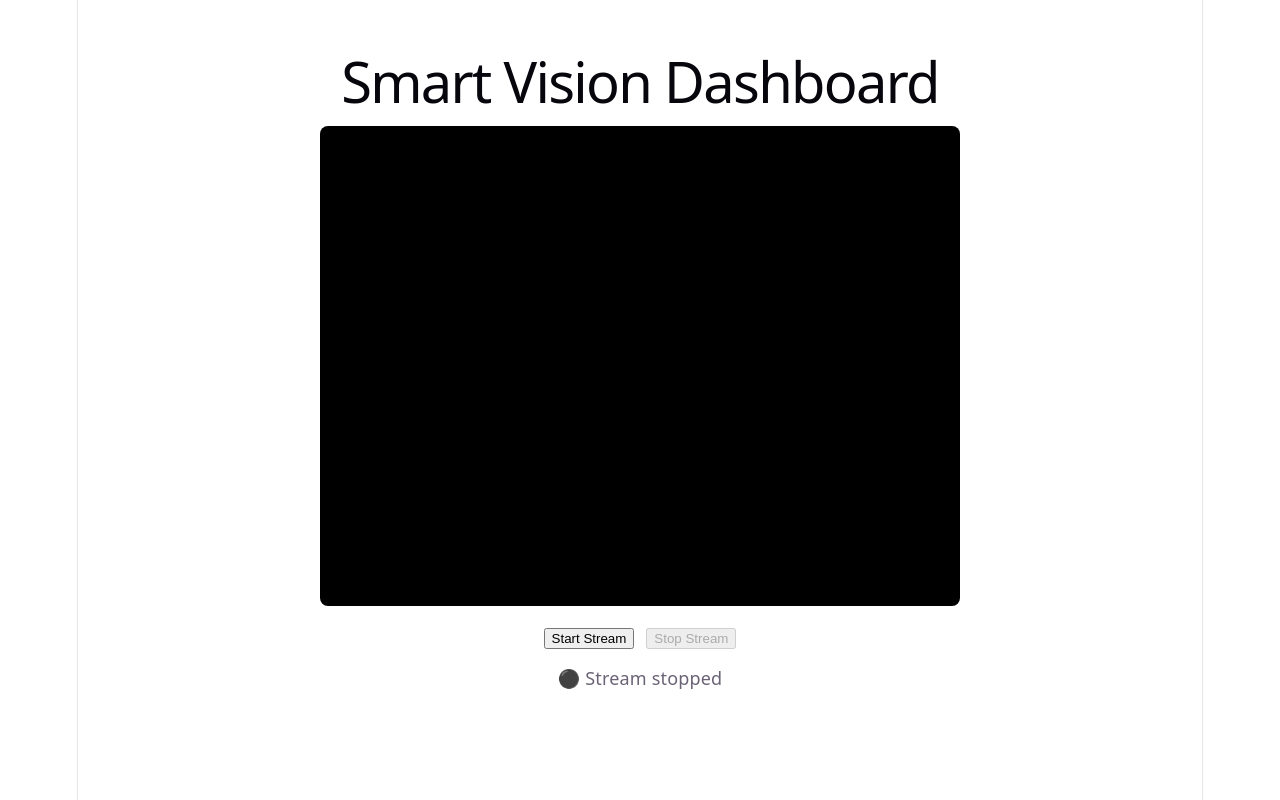
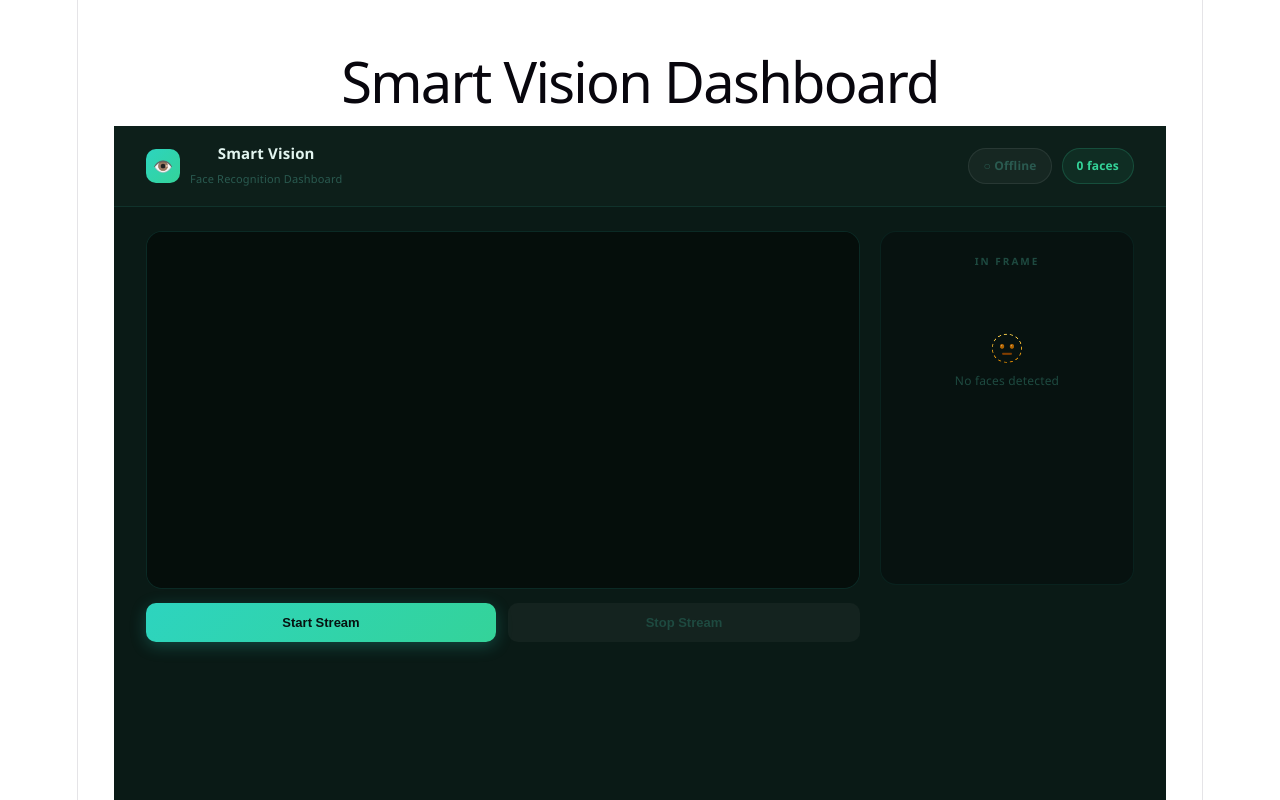
Before and after one commit to mallikkarishma/smart-vision, a React app in the folder frontend/: page / in a window 1280 px wide. Shown: the top 800 px of the page. Built offline with nearby package versions, Linux system fonts and the light colour scheme; the HTML template or start-up script is replaced by a standard one.

Commit message:
feat: optimized face detection, multi-face recognition, teal UI theme

```diff
--- a/frontend/src/components/WebcamStream.jsx
+++ b/frontend/src/components/WebcamStream.jsx
@@ -1,9 +1,11 @@
-import { useRef, useEffect } from "react";
+import { useRef, useEffect, useState } from "react";
 import useWebcam from "../hooks/useWebcam";
 
 const WebcamStream = () => {
   const { videoRef, isStreaming, faces, startWebcam, stopWebcam } = useWebcam();
   const canvasRef = useRef(null);
+  const [fps, setFps] = useState(0);
+  const frameTimeRef = useRef(Date.now());
 
   useEffect(() => {
     const canvas = canvasRef.current;
@@ -13,44 +15,226 @@ const WebcamStream = () => {
     const scaleX = 640 / 320;
     const scaleY = 480 / 240;
 
+    const now = Date.now();
+    setFps(Math.round(1000 / (now - frameTimeRef.current)));
+    frameTimeRef.current = now;
+
     faces.forEach((face) => {
       const isKnown = face.name && face.name !== "Unknown" && face.name !== "Detecting...";
+      const isDetecting = face.name === "Detecting...";
+      const color = isKnown ? "#2dd4bf" : isDetecting ? "#fbbf24" : "#f87171";
 
-      ctx.strokeStyle = isKnown ? "#00FF00" : "#FF0000";
+      const x = face.x * scaleX;
+      const y = face.y * scaleY;
+      const w = face.width * scaleX;
+      const h = face.height * scaleY;
+
+      // Glow
+      ctx.shadowColor = color;
+      ctx.shadowBlur = 14;
+      ctx.strokeStyle = color;
       ctx.lineWidth = 2;
-      ctx.strokeRect(face.x * scaleX, face.y * scaleY, face.width * scaleX, face.height * scaleY);
+      ctx.beginPath();
+      ctx.roundRect(x, y, w, h, 10);
+      ctx.stroke();
+      ctx.shadowBlur = 0;
 
-      ctx.fillStyle = isKnown ? "#00FF00" : "#FF0000";
-      ctx.font = "bold 16px Arial";
-      ctx.fillText(face.name || "Unknown", face.x * scaleX, face.y * scaleY - 8);
+      // Corner brackets
+      const cs = 14;
+      ctx.lineWidth = 3;
+      [[x, y], [x + w, y], [x, y + h], [x + w, y + h]].forEach(([cx, cy], i) => {
+        ctx.beginPath();
+        ctx.moveTo(cx + (i % 2 === 0 ? cs : -cs), cy);
+        ctx.lineTo(cx, cy);
+        ctx.lineTo(cx, cy + (i < 2 ? cs : -cs));
+        ctx.stroke();
+      });
+
+      // Badge
+      const label = face.name || "Unknown";
+      ctx.font = "600 12px 'Segoe UI', sans-serif";
+      const textW = ctx.measureText(label).width + 18;
+      ctx.fillStyle = color + "25";
+      ctx.beginPath();
+      ctx.roundRect(x, y - 26, textW, 20, 5);
+      ctx.fill();
+      ctx.strokeStyle = color + "80";
+      ctx.lineWidth = 1;
+      ctx.beginPath();
+      ctx.roundRect(x, y - 26, textW, 20, 5);
+      ctx.stroke();
+      ctx.fillStyle = color;
+      ctx.fillText(label, x + 9, y - 12);
     });
   }, [faces]);
 
   return (
-    <div style={{ display: "flex", flexDirection: "column", alignItems: "center", gap: "16px" }}>
-      <div style={{ position: "relative" }}>
+    <div style={{
+      minHeight: "100vh",
+      background: "#0a1a16",
+      color: "#e2f5f0",
+      fontFamily: "'Segoe UI', sans-serif",
+    }}>
+      {/* Navbar */}
+      <div style={{
+        display: "flex",
+        alignItems: "center",
+        justifyContent: "space-between",
+        padding: "14px 32px",
+        background: "#0d1f1a",
+        borderBottom: "0.5px solid rgba(45,212,191,0.1)",
+      }}>
+        <div style={{ display: "flex", alignItems: "center", gap: "10px" }}>
+          <div style={{
+            width: 34, height: 34, borderRadius: 10,
+            background: "linear-gradient(135deg, #2dd4bf, #34d399)",
+            display: "flex", alignItems: "center",
+            justifyContent: "center", fontSize: 16,
+          }}>
+            👁️
+          </div>
+          <div>
+            <div style={{ fontWeight: 700, fontSize: 15 }}>Smart Vision</div>
+            <div style={{ fontSize: 11, color: "#2a5a50" }}>Face Recognition Dashboard</div>
+          </div>
+        </div>
+        <div style={{ display: "flex", gap: "10px", alignItems: "center" }}>
+          <div style={{
+            padding: "4px 14px", borderRadius: 20, fontSize: 12, fontWeight: 600,
+            background: isStreaming ? "rgba(45,212,191,0.12)" : "rgba(255,255,255,0.04)",
+            border: `0.5px solid ${isStreaming ? "rgba(45,212,191,0.3)" : "rgba(255,255,255,0.08)"}`,
+            color: isStreaming ? "#2dd4bf" : "#2a5a50",
+          }}>
+            {isStreaming ? `● LIVE  ${fps} fps` : "○ Offline"}
+          </div>
+          <div style={{
+            padding: "4px 14px", borderRadius: 20, fontSize: 12, fontWeight: 600,
+            background: "rgba(52,211,153,0.08)",
+            border: "0.5px solid rgba(52,211,153,0.2)",
+            color: "#34d399",
+          }}>
+            {faces.length} face{faces.length !== 1 ? "s" : ""}
+          </div>
+        </div>
+      </div>
+
+      {/* Body */}
+      <div style={{
+        display: "flex", gap: "20px",
+        padding: "24px 32px", alignItems: "flex-start",
+      }}>
+        {/* Video */}
+        <div style={{ flex: 1 }}>
+          <div style={{
+            borderRadius: 16, overflow: "hidden",
+            border: "0.5px solid rgba(45,212,191,0.12)",
+            background: "#071210",
+            boxShadow: isStreaming ? "0 0 32px rgba(45,212,191,0.08)" : "none",
+            position: "relative",
+          }}>
             <video
               ref={videoRef}
               autoPlay
               playsInline
-          style={{ width: "640px", height: "480px", background: "#000", borderRadius: "8px" }}
+              style={{ width: "100%", display: "block", background: "#050e0b" }}
             />
             <canvas
               ref={canvasRef}
               width={640}
               height={480}
-          style={{ position: "absolute", top: 0, left: 0, borderRadius: "8px" }}
+              style={{ position: "absolute", top: 0, left: 0, width: "100%", height: "100%" }}
             />
           </div>
-      <div style={{ display: "flex", gap: "12px" }}>
-        <button onClick={startWebcam} disabled={isStreaming}>
+
+          {/* Buttons */}
+          <div style={{ display: "flex", gap: "12px", marginTop: 14 }}>
+            <button
+              onClick={startWebcam}
+              disabled={isStreaming}
+              style={{
+                flex: 1, padding: "11px",
+                background: isStreaming
+                  ? "rgba(255,255,255,0.03)"
+                  : "linear-gradient(135deg, #2dd4bf, #34d399)",
+                color: isStreaming ? "#1e4a40" : "#071210",
+                border: "none", borderRadius: 10,
+                fontWeight: 700, fontSize: 13,
+                cursor: isStreaming ? "not-allowed" : "pointer",
+                boxShadow: isStreaming ? "none" : "0 4px 16px rgba(45,212,191,0.25)",
+              }}
+            >
               Start Stream
             </button>
-        <button onClick={stopWebcam} disabled={!isStreaming}>
+            <button
+              onClick={stopWebcam}
+              disabled={!isStreaming}
+              style={{
+                flex: 1, padding: "11px",
+                background: "rgba(255,255,255,0.04)",
+                color: !isStreaming ? "#1e4a40" : "#e2f5f0",
+                border: `0.5px solid ${!isStreaming ? "transparent" : "rgba(255,255,255,0.1)"}`,
+                borderRadius: 10,
+                fontWeight: 600, fontSize: 13,
+                cursor: !isStreaming ? "not-allowed" : "pointer",
+              }}
+            >
               Stop Stream
             </button>
           </div>
-      <p>{isStreaming ? `🟢 Streaming — ${faces.length} face(s) detected` : "⚫ Stream stopped"}</p>
+        </div>
+
+        {/* Side panel */}
+        <div style={{
+          width: 220,
+          background: "#071210",
+          borderRadius: 16,
+          border: "0.5px solid rgba(45,212,191,0.08)",
+          padding: "16px",
+          minHeight: 320,
+        }}>
+          <div style={{
+            fontSize: 10, fontWeight: 700,
+            letterSpacing: 2, color: "#1e4a40",
+            marginBottom: 14, textTransform: "uppercase",
+          }}>
+            In Frame
+          </div>
+
+          {faces.length === 0 ? (
+            <div style={{ textAlign: "center", marginTop: 60, color: "#1e4a40", fontSize: 12 }}>
+              <div style={{ fontSize: 28, marginBottom: 8 }}>🫥</div>
+              No faces detected
+            </div>
+          ) : (
+            faces.map((face, i) => {
+              const isKnown = face.name && face.name !== "Unknown" && face.name !== "Detecting...";
+              const isDetecting = face.name === "Detecting...";
+              const color = isKnown ? "#2dd4bf" : isDetecting ? "#fbbf24" : "#f87171";
+              return (
+                <div key={i} style={{
+                  padding: "10px 12px", marginBottom: 8,
+                  borderRadius: 10,
+                  background: `${color}0d`,
+                  border: `0.5px solid ${color}30`,
+                }}>
+                  <div style={{ display: "flex", alignItems: "center", gap: 7 }}>
+                    <div style={{
+                      width: 7, height: 7, borderRadius: "50%",
+                      background: color, boxShadow: `0 0 5px ${color}`,
+                    }}/>
+                    <div style={{ fontSize: 13, fontWeight: 600, color }}>
+                      {face.name || "Unknown"}
+                    </div>
+                  </div>
+                  <div style={{ fontSize: 10, color: "#1e4a40", marginTop: 4 }}>
+                    {face.width}×{face.height}px
+                  </div>
+                </div>
+              );
+            })
+          )}
+        </div>
+      </div>
     </div>
   );
 };
```
Lines whose indentation alone changed are shown as unchanged.
